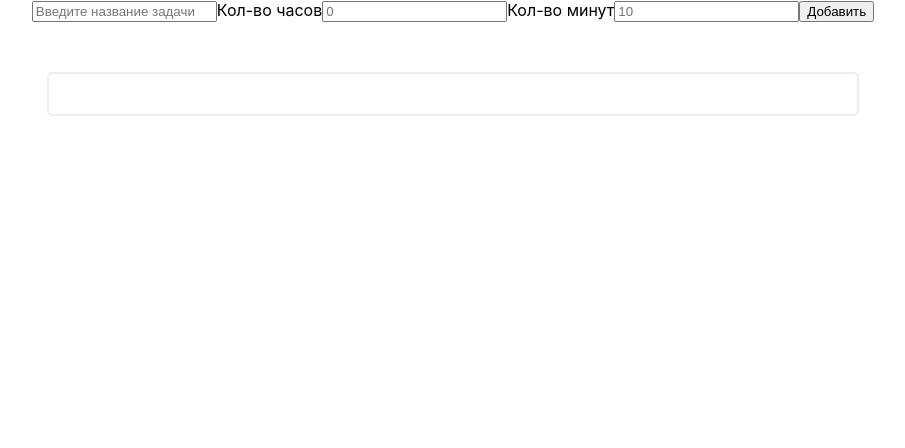
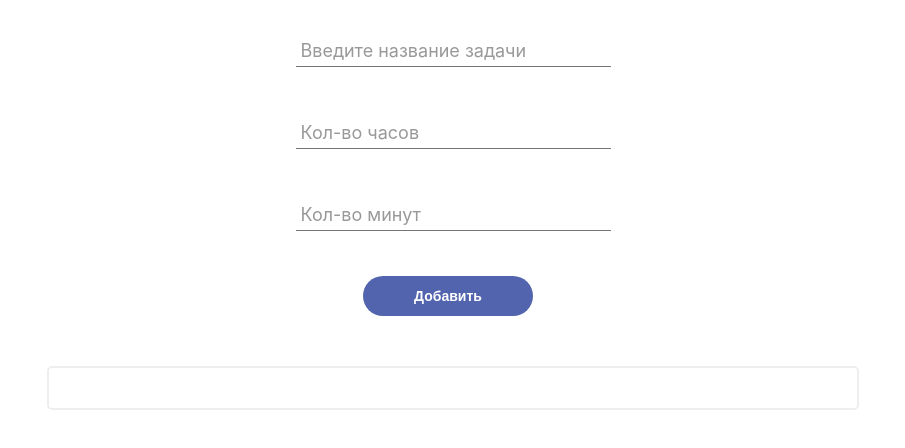
Before and after one commit to LaboroOptimus/todo-saga, a React (Create React App) app: page / in a window 1280 px wide. Shown: the top 448 px of the page, without its empty margins (187-1092 px from the left). Built offline with nearby package versions, Linux system fonts and the light colour scheme.

Commit message:
Добавил корректное удаление, стилизовал форму

```diff
--- a/src/TodoField/TodoField.js
+++ b/src/TodoField/TodoField.js
@@ -64,9 +64,9 @@ class TodoField extends React.Component {
                         {this.props.task.map((e,index)=>{
                             return (
                                 <TodoItem key={index}>
-                                    <Title>{e.text} индекс: {index}</Title>
+                                    <Title>{e.text}</Title>
                                     <Time>{e.hours} : {e.minutes}</Time>
-                                    <Close icon={faTimes} size="lg" onClick={console.log(index)} />
+                                    <Close icon={faTimes} size="lg" onClick={()=> this.props.removeItem(index)} />
                                 </TodoItem>
                             )
                         })}
@@ -82,11 +82,18 @@ function mapStateToProps(state) {
     }
 }
 
-function mapDispatchToProps(dispatch) {
+const mapDispatchToProps = dispatch => ({
+    removeItem: index => dispatch({type: 'REMOVE_ITEM', payload:index})
+})
+
+
+
+/*function mapDispatchToProps(dispatch) {
     return {
-        removeItem: (index) => dispatch({type: 'REMOVE_ITEM', payload:index})
+        removeItem: (id) => dispatch({type: 'REMOVE_ITEM', payload:id})
     }
+}*/
 
-}
+
 
 export default connect(mapStateToProps,mapDispatchToProps)(TodoField)
--- a/src/TodoInput/TodoInput.js
+++ b/src/TodoInput/TodoInput.js
@@ -1,5 +1,136 @@
 import React from 'react'
 import {connect} from 'react-redux'
+import styled, {keyframes} from 'styled-components';
+
+const Wrapper = styled.div`
+    padding-top: 30px;
+    display: flex;
+    justify-content: center;
+`
+
+const Button = styled.button`
+  display: inline-block;
+  margin-right: 10px;
+  background: #5264AE;
+  color: #fff;
+  font-weight: bold;
+
+  text-decoration: none;
+  font-size: 14px;
+  line-height: 38px;
+  border-radius: 50px;
+  -webkit-transition: all 0.3s;
+  transition: all 0.3s;
+  width: 170px;
+  text-align: center;
+  border: 0;
+
+  :hover, :focus {
+    background: #fff;
+    color: #5264AE;
+    box-shadow: 0 4px 4px rgba(83, 100, 255, 0.32);
+    cursor: pointer;
+  }
+
+`
+
+
+const Label = styled.label`
+  color:#999;
+  font-size:18px;
+  font-weight:normal;
+  position:absolute;
+  pointer-events:none;
+  left:5px;
+  top:10px;
+  transition:0.2s ease all;
+  -moz-transition:0.2s ease all;
+  -webkit-transition:0.2s ease all;
+`;
+
+const animationHighlight = keyframes`
+  0% { background:#5264AE; }
+  100% { width:0; background:transparent }
+`
+
+const Highlight = styled.span`
+    position:absolute;
+  height:60%;
+  width:100px;
+  top:25%;
+  left:0;
+  pointer-events:none;
+  opacity:0.5;
+`;
+
+const Bar = styled.span`
+  position:relative;
+  display:block;
+  width:300px;
+
+  :before, :after {
+  content:'';
+  height:2px;
+  width:0;
+  bottom:1px;
+  position:absolute;
+  background:#5264AE;
+  transition:0.2s ease all;
+  -moz-transition:0.2s ease all;
+  -webkit-transition:0.2s ease all;
+  }
+
+  :before {
+  left:50%;
+  }
+
+  :after {
+  right:50%;
+  }
+`;
+
+const Input = styled.input`
+  font-size:18px;
+  padding:10px 10px 10px 5px;
+  display:block;
+  width:300px;
+  border:none;
+  border-bottom:1px solid #757575;
+
+  :focus {
+    outline:none;
+  }
+
+  :focus ~ ${Bar}:before, :focus ~ ${Bar}:after {
+    width:50%;
+  }
+
+  :focus ~ ${Highlight} {
+  -webkit-animation: ${animationHighlight} 0.3s ease;
+  -moz-animation: ${animationHighlight}  0.3s ease;
+  animation: ${animationHighlight} 0.3s ease;
+}
+
+  :focus~${Label}, &:valid ~ ${Label} {
+      top:-20px;
+      font-size:14px;
+      color:#5264AE;
+  }
+  {
+      top:-20px;
+      font-size:14px;
+      color:#5264AE;
+  }
+`;
+
+const FormGroup = styled.div`
+
+    margin: 0 auto;
+    position:relative;
+    margin-bottom:45px;
+`;
+
+
 
 
 class TodoInput extends React.Component {
@@ -7,20 +138,32 @@ class TodoInput extends React.Component {
 
     render(){
         return(
-            <div>
+            <Wrapper>
                 <form onSubmit={e => {e.preventDefault()}}>
-                    <input type="text"  onChange={this.props.onChangeText} placeholder="Введите название задачи" value={this.props.text}/>
+                    <FormGroup>
+                        <Input type="text" onChange={this.props.onChangeText}  value={this.props.text} required="required"/>
+                        <Highlight/>
+                        <Bar/>
+                        <Label htmlFor="hours">Введите название задачи</Label>
+                    </FormGroup>
 
-                    <label htmlFor="hours">Кол-во часов</label>
-                    <input type="text" placeholder="0" name="hours" onChange={this.props.onChangeHours} value={this.props.hours}/>
+                    <FormGroup>
+                        <Input type="text" name="hours" onChange={this.props.onChangeHours} value={this.props.hours} required="required"/>
+                        <Highlight/>
+                        <Bar/>
+                        <Label htmlFor="hours">Кол-во часов</Label>
+                    </FormGroup>
 
-                    <label htmlFor="minutes">Кол-во минут</label>
-                    <input type="text" placeholder="10" name="minutes" onChange={this.props.onChangeMinutes} value={this.props.minutes}/>
 
-                    <button type="submit" onClick={this.props.onAdd}>Добавить</button>
+                    <FormGroup>
+                        <Input type="text" name="minutes" onChange={this.props.onChangeMinutes} value={this.props.minutes} required="required"/>
+                        <Highlight/>
+                        <Bar/>
+                        <Label htmlFor="minutes">Кол-во минут</Label>
+                    </FormGroup>
+                    <Button type="submit" onClick={this.props.onAdd}>Добавить</Button>
                 </form>
-
-            </div>
+            </Wrapper>
         )
     }
 }
--- a/src/redux/rootReducer.js
+++ b/src/redux/rootReducer.js
@@ -2,6 +2,7 @@ const initialState = {
     text:'',
     hours:'',
     minutes:'',
+    /*id:0,*/
     task:[],
 }
 
@@ -30,11 +31,13 @@ export default function rootReducer(state = initialState, action) {
                 minutes: '',
             }
         case 'REMOVE_ITEM':
-            let newTask = state.task;
-            newTask.splice(action.payload, 1);
             return {
-                task:newTask
+                task:[
+                    ...state.task.slice(0,action.payload),
+                    ...state.task.slice(action.payload + 1)
+                ]
             }
+
         default:
             return state
     }
```
